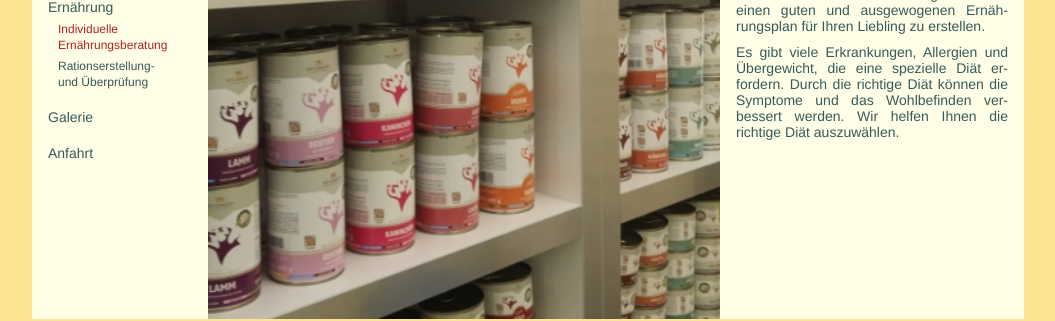
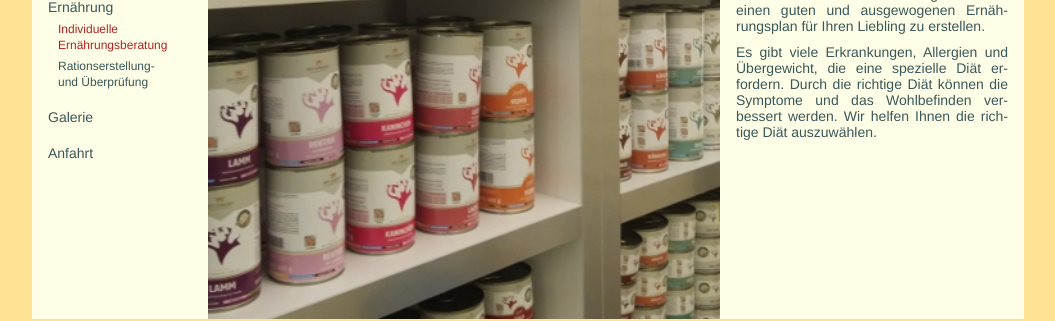
Before and after one commit to richardtraindl/tierarztpraxis-kaiserstrasse.at, a Jekyll site: the page built from ernaehrung.html, in a window 1280 px wide. Shown: the part 361-682 px from the top of the page, without its empty margins (112-1167 px from the left). Built offline with Jekyll 4.4.1, drawn with Linux system fonts in a browser that asks for light colours.

Commit message:
textänderungen

```diff
--- a/_includes/ernaehrung/ernaehrungsberatung.html
+++ b/_includes/ernaehrung/ernaehrungsberatung.html
@@ -15,6 +15,6 @@
     <p>
       Es gibt viele Erkrankungen, Allergien und Übergewicht, die eine spezielle Diät er- fordern.
       Durch die richtige Diät können die Symptome und das Wohlbefinden ver- bessert werden.
-      Wir helfen Ihnen die richtige Diät auszuwählen.
+      Wir helfen Ihnen die rich- tige Diät auszuwählen.
     </p>
   </div>
```
